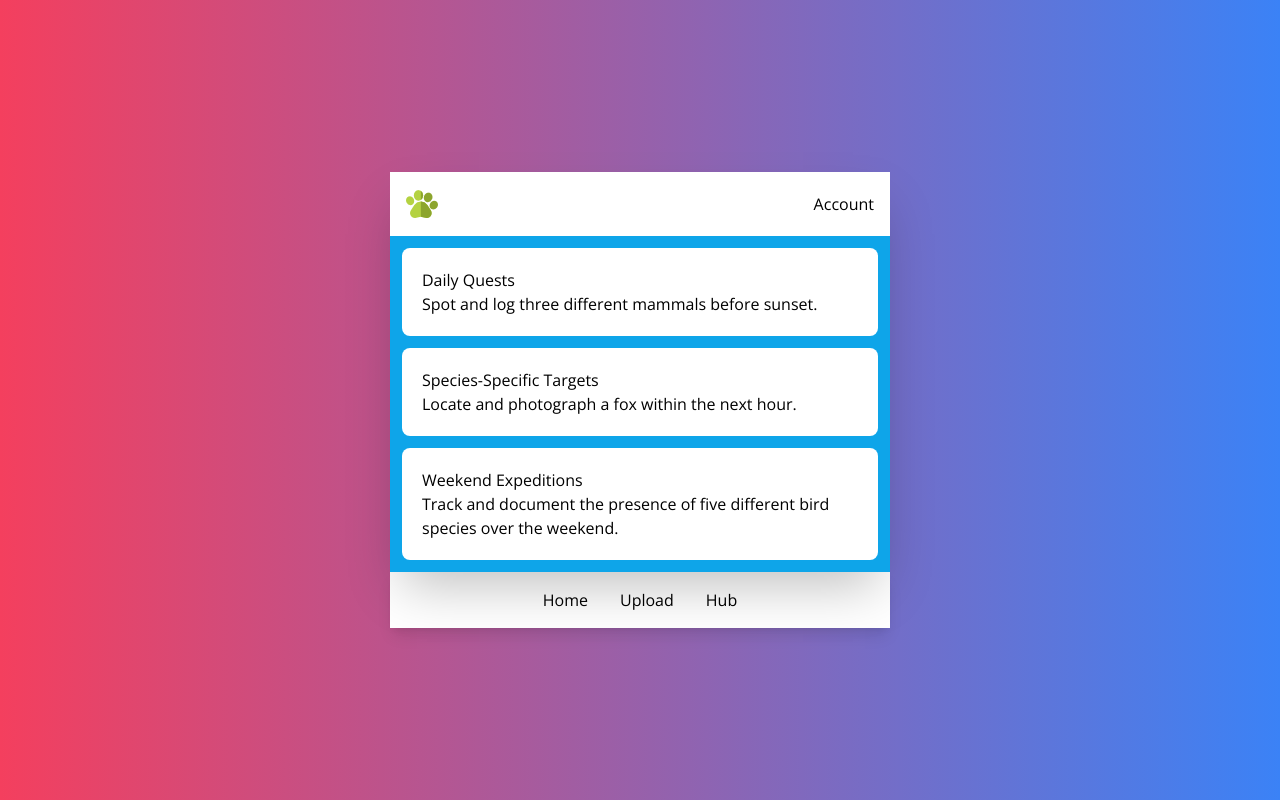
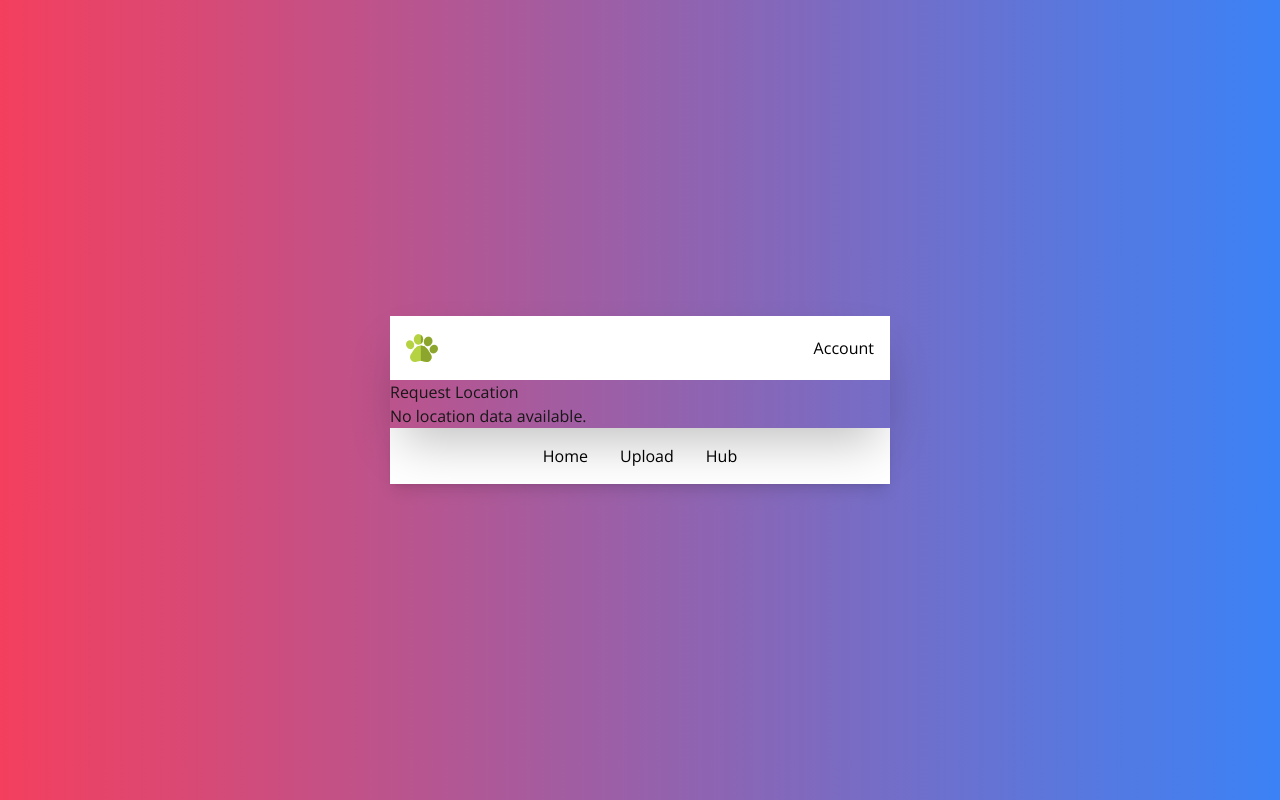
Before and after one commit to Wellszzzz/RGUHACKK, a Next.js app: page / in a window 1280 px wide. Both pictures are taken after a click on the button "Hub". Built offline with nearby package versions, Linux system fonts and the light colour scheme.

Commit message:
Added animals in the area api

```diff
--- a/app/page.jsx
+++ b/app/page.jsx
@@ -21,7 +21,7 @@ export default function Home() {
         </div>
         {tabIndex === 1 ? <Objectives /> : null}
         {tabIndex === 2 ? <UserInput /> : null}
-        {tabIndex === 3 ? <Objectives /> : null}
+        {tabIndex === 3 ? <LocationRequest /> : null}
       </div>
       <BottomNavBar tabIndex={tabIndex} setTabIndex={setTabIndex} />
     </div>
@@ -48,9 +48,17 @@ function Objectives() {
     <>
       <div className="flex flex-col p-3 gap-y-3 bg-sky-500 h-full w-full">
         {objectives.map((value, index) => (
-          <div key={index} className="p-5 bg-white text-black rounded-lg">
-            <div>{value.title}</div>
-            <div>{value.description}</div>
+          <div key={index} className="p-5 bg-white text-black rounded-lg ">
+            <img
+              width="32"
+              height="32"
+              src="https://img.icons8.com/external-yogi-aprelliyanto-flat-yogi-aprelliyanto/32/external-target-design-thinking-yogi-aprelliyanto-flat-yogi-aprelliyanto.png"
+              alt="external-target-design-thinking-yogi-aprelliyanto-flat-yogi-aprelliyanto"
+            />
+            <div>
+              <div>{value.title}</div>
+              <div>{value.description}</div>
+            </div>
           </div>
         ))}
       </div>
@@ -188,3 +196,109 @@ function UserInput() {
     </form>
   );
 }
+
+const LocationRequest = () => {
+  const [location, setLocation] = useState({ latitude: null, longitude: null });
+  const [error, setError] = useState(null);
+
+  const requestUserLocation = () => {
+    if (navigator.geolocation) {
+      navigator.geolocation.getCurrentPosition(
+        (position) => {
+          const { latitude, longitude } = position.coords;
+          const Loc = { latitude, longitude };
+          setLocation(Loc);
+          getAnimalsByLocation(Loc);
+          setError(null);
+        },
+        (error) => {
+          console.error(`Error occurred: ${error.message}`);
+          setError(error.message);
+
+          switch (error.code) {
+            case error.PERMISSION_DENIED:
+              console.error("User denied the request for Geolocation.");
+              setError("User denied the request for Geolocation.");
+              break;
+            case error.POSITION_UNAVAILABLE:
+              console.error("Location information is unavailable.");
+              setError("Location information is unavailable.");
+              break;
+            case error.TIMEOUT:
+              console.error("The request to get user location timed out.");
+              setError("The request to get user location timed out.");
+              break;
+            case error.UNKNOWN_ERROR:
+              console.error("An unknown error occurred.");
+              setError("An unknown error occurred.");
+              break;
+          }
+        }
+      );
+    } else {
+      console.error("Geolocation is not supported by this browser.");
+      setError("Geolocation is not supported by this browser.");
+    }
+  };
+
+  return (
+    <div>
+      <button onClick={requestUserLocation}>Request Location</button>
+      {location.latitude && location.longitude ? (
+        <p>
+          Latitude: {location.latitude}, Longitude: {location.longitude}
+        </p>
+      ) : (
+        <p>No location data available.</p>
+      )}
+      {error && <p>Error: {error}</p>}
+    </div>
+  );
+};
+
+// async function getAnimalsByLocation({ latitude, longitude }) {
+//   const url = `https://api.gbif.org/v1/occurrence/search?decimalLatitude=${latitude}&decimalLongitude=${longitude}&limit=10`;
+
+//   try {
+//     let response = await fetch(url);
+//     let data = await response.json();
+//     console.log("Location", data.results); // Display species found in the area
+//   } catch (error) {
+//     console.error("Error fetching data:", error);
+//   }
+// }
+
+async function getAnimalsByLocation({ latitude, longitude }) {
+  let lat = latitude;
+  let lon = longitude;
+  let radius = 0.1; // Approx. 11 km (Adjustable)
+
+  if (!lat || !lon) {
+    alert("Please enter valid latitude and longitude");
+    return;
+  }
+
+  // Define bounding box (simulated radius search)
+  let minLat = lat - radius;
+  let maxLat = lat + radius;
+  let minLon = lon - radius;
+  let maxLon = lon + radius;
+
+  let url = `https://api.gbif.org/v1/occurrence/search?decimalLatitude=${minLat},${maxLat}&decimalLongitude=${minLon},${maxLon}&limit=10`;
+
+  try {
+    let response = await fetch(url);
+    if (!response.ok) {
+      throw new Error(`HTTP error! Status: ${response.status}`);
+    }
+
+    let data = await response.json();
+
+    console.log("location animals", data);
+    if (!data.results || data.results.length === 0) {
+      return;
+    }
+  } catch (error) {
+    console.error("Error fetching data:", error);
+  }
+}
```
